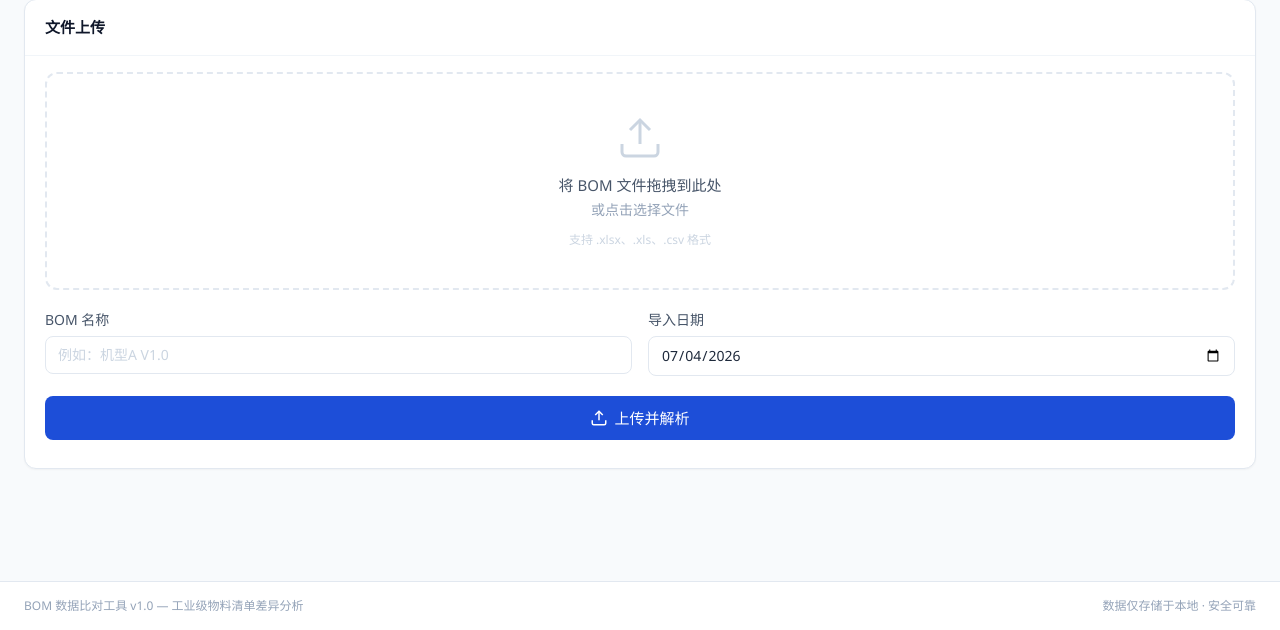
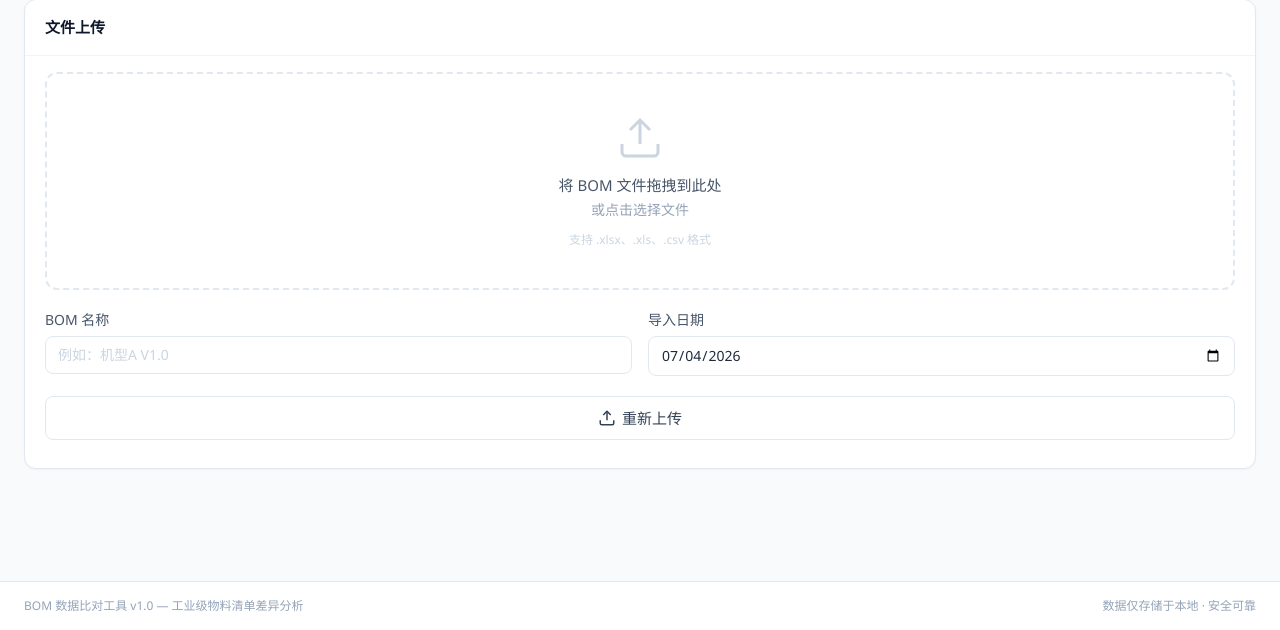
Before and after one commit to TYA1204/BOM-Data-Comparison, a Flask app: page /upload/ in a window 1280 px wide. Shown: the part 170-800 px from the top of the page. Run offline with Flask 3, Linux system fonts and the light colour scheme; some libraries are stand-ins or nearby versions.

Commit message:
feat: upload 页面选择文件后自动上传，按钮改为兜底手动重传
- selectFile() 末尾调用 uploadFile() 实现自动上传
- 按钮从 btn--primary 改为 btn--secondary，标签改为「重新上传」
- 减少一次点击操作，提升上传效率

```diff
--- a/app/templates/upload.html
+++ b/app/templates/upload.html
@@ -87,13 +87,13 @@
                         </div>
                     </div>
 
-                    <!-- Upload Button -->
+                    <!-- Upload Button (manual fallback after auto-upload) -->
                     <button id="upload-btn" onclick="uploadFile()"
-                            class="btn btn--primary btn--lg w-full mt-5">
+                            class="btn btn--secondary btn--lg w-full mt-5">
                         <svg width="18" height="18" viewBox="0 0 24 24" fill="none" stroke="currentColor" stroke-width="2">
                             <path d="M21 15v4a2 2 0 0 1-2 2H5a2 2 0 0 1-2-2v-4"/><polyline points="17 8 12 3 7 8"/><line x1="12" y1="3" x2="12" y2="15"/>
                         </svg>
-                        上传并解析
+                        重新上传
                     </button>
 
                     <div id="upload-status" class="mt-3 text-sm"></div>
@@ -191,6 +191,9 @@ function selectFile(file) {
     nameInput.value = file.name.replace(/\.[^.]+$/, '');
 
     BOMApp.Toast.info('已选择文件：' + file.name);
+
+    // Auto-upload on file selection
+    uploadFile();
 }
 
 function clearFile() {
```
